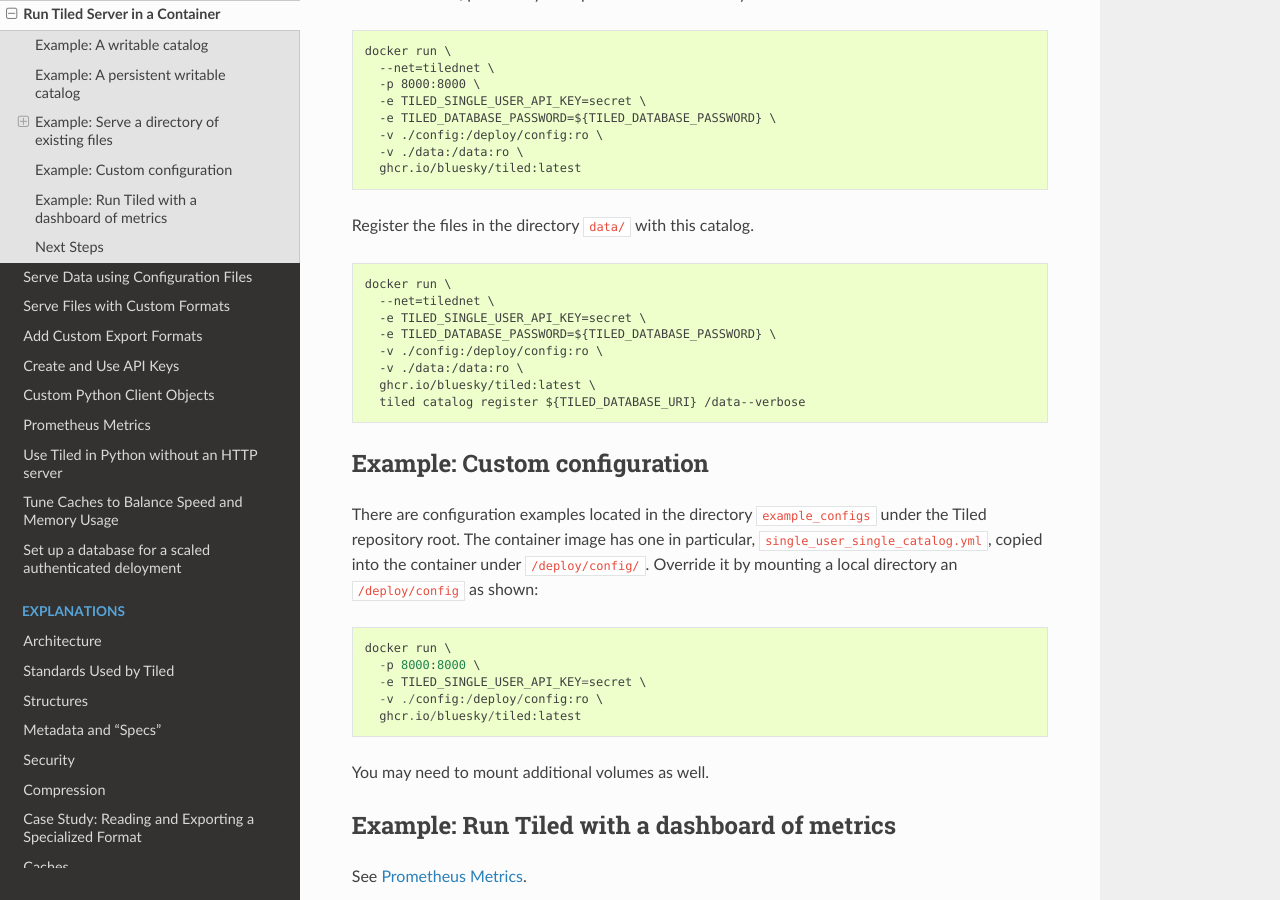
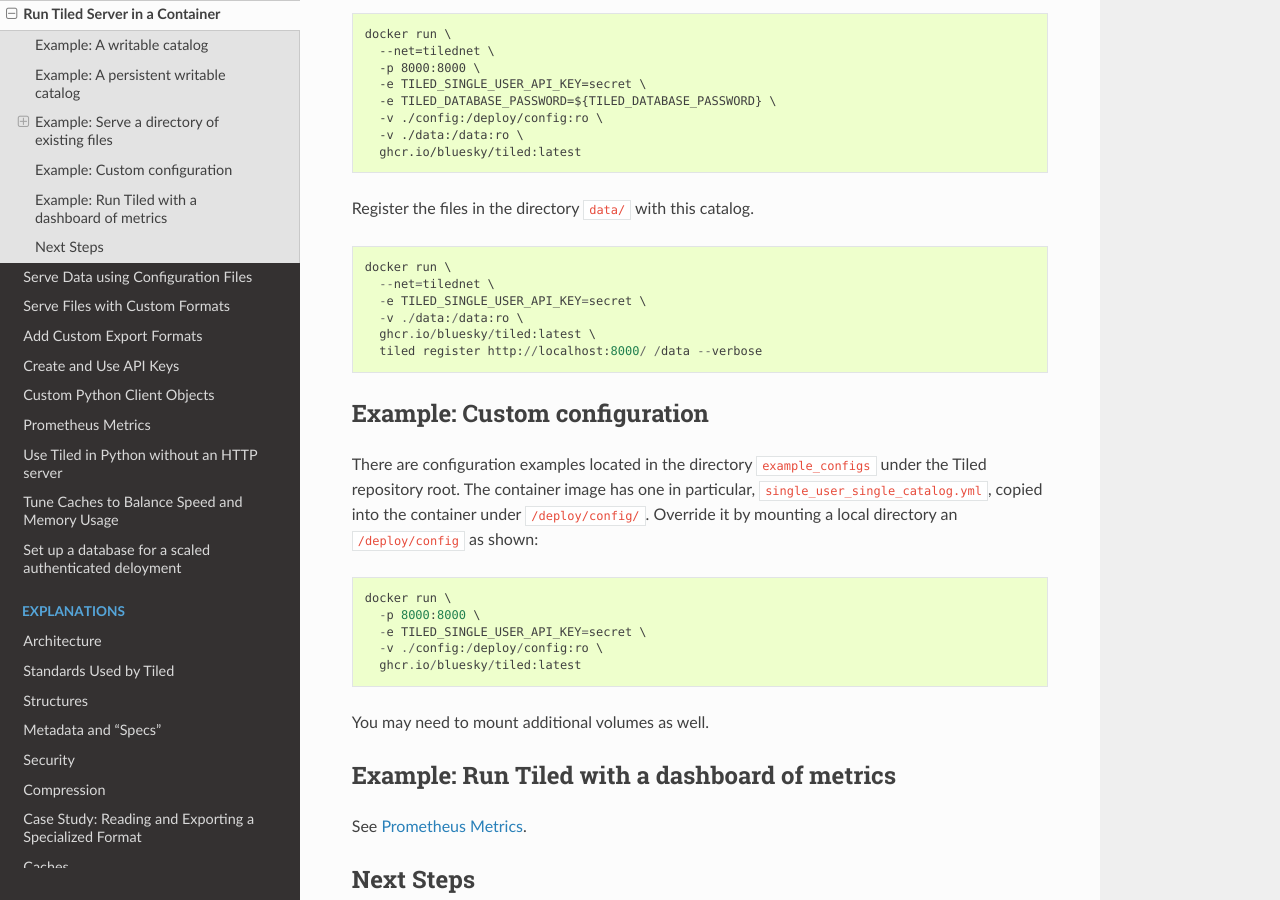
Before and after one commit to bluesky/tiled, a Sphinx documentation site: the page built from docs/source/how-to/docker.md, in a window 1280 px wide and 900 px high, scrolled down 3741 px. Built offline with Sphinx 7.4.7 and the Read the Docs theme 2.0.0, drawn with Linux system fonts in a browser that asks for light colours; pages that are not in the unit, such as notebooks, are missing from menus; the version number could not be read and is left out; some of the changed text lies outside the part shown.

Commit message:
Update usage in docs.

````diff
--- a/docs/source/how-to/docker.md
+++ b/docs/source/how-to/docker.md
@@ -115,9 +115,8 @@
 docker run \
   -e TILED_SINGLE_USER_API_KEY=secret \
   -v ./data:/data:ro \
-  -v ./storage:/storage \
   ghcr.io/bluesky/tiled:latest \
-  tiled catalog register /storage/catalog.db /data --verbose
+  tiled register http://localhost:8000/ /data --verbose
 ```
 
 ### Scalable to Multiple Hosts
@@ -200,11 +199,9 @@
 docker run \
   --net=tilednet \
   -e TILED_SINGLE_USER_API_KEY=secret \
-  -e TILED_DATABASE_PASSWORD=${TILED_DATABASE_PASSWORD} \
-  -v ./config:/deploy/config:ro \
   -v ./data:/data:ro \
   ghcr.io/bluesky/tiled:latest \
-  tiled catalog register ${TILED_DATABASE_URI} /data--verbose
+  tiled register http://localhost:8000/ /data --verbose
 ```
 
 ## Example: Custom configuration
````
Also changed, not shown: docs/source/explanations/specialized-formats.md (+3 -2 lines), docs/source/how-to/read-custom-formats.md (+3 -2 lines).
